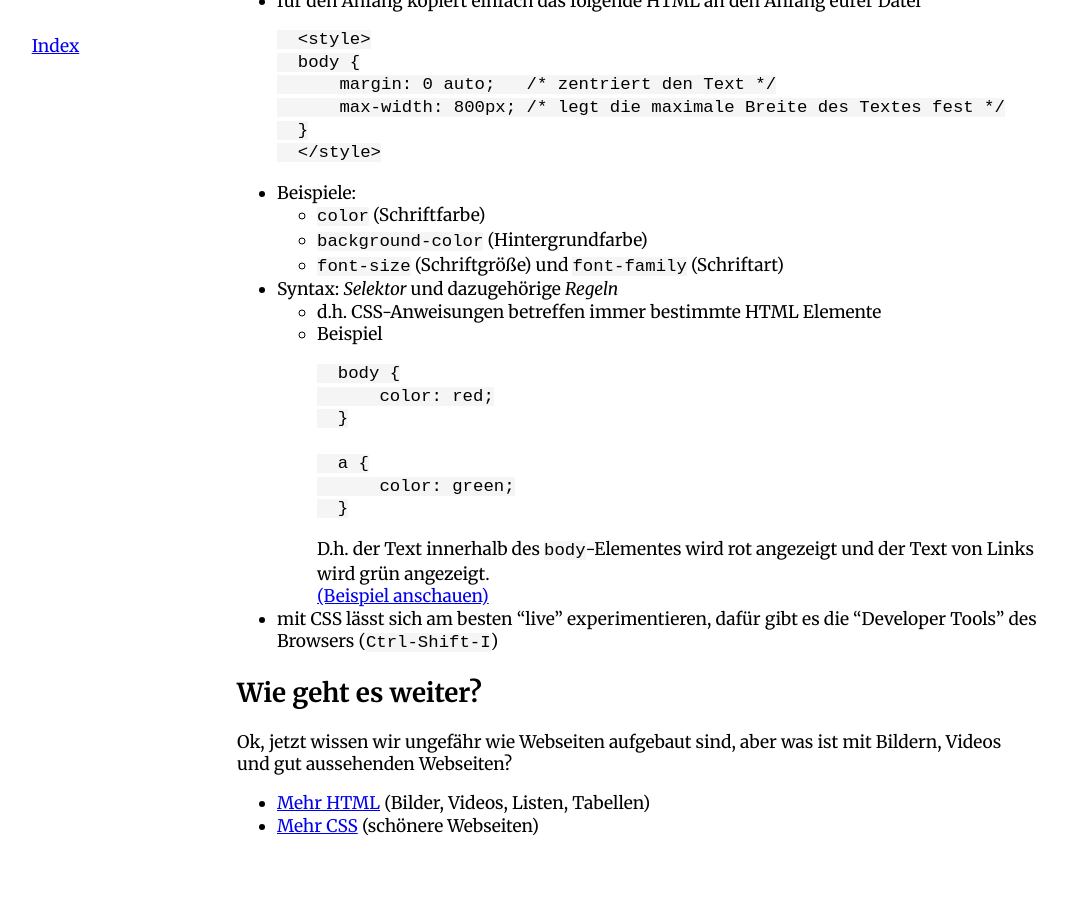
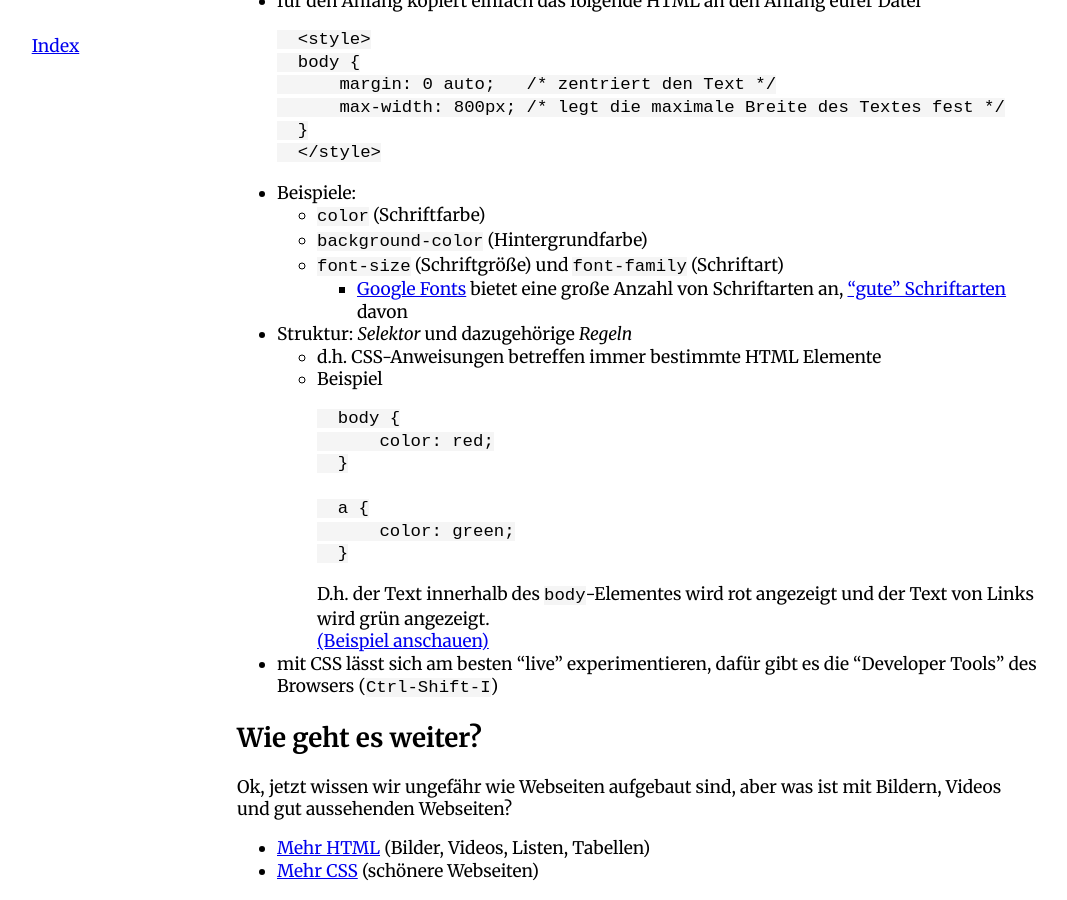
Before and after one commit to heyLu/web101, a Jekyll site: the page built from introduction.md, in a window 1280 px wide and 900 px high, scrolled down 2283 px. Shown: the whole window, without its empty margins (3-1070 px from the left). Built offline with Jekyll 4.4.1, drawn with Linux system fonts in a browser that asks for light colours; before the commit the page ends 3138 px from its top, so only the background shows below that.

Commit message:
mention google fonts and a selection of "good" fonts.

```diff
--- a/introduction.md
+++ b/introduction.md
@@ -121,7 +121,9 @@ Das sieht noch nicht besonders schön aus, dafür gibt es CSS:
     * `color` (Schriftfarbe)
     * `background-color` (Hintergrundfarbe)
     * `font-size` (Schriftgröße) und `font-family` (Schriftart)
-- Syntax: *Selektor* und dazugehörige *Regeln*
+        - [Google Fonts](http://google.com/fonts) bietet eine große Anzahl
+            von Schriftarten an, ["gute" Schriftarten][good-fonts] davon
+- Struktur: *Selektor* und dazugehörige *Regeln*
     * d.h. CSS-Anweisungen betreffen immer bestimmte HTML Elemente
     * Beispiel
 
@@ -140,6 +142,8 @@ Das sieht noch nicht besonders schön aus, dafür gibt es CSS:
 - mit CSS lässt sich am besten "live" experimentieren, dafür gibt es die
     "Developer Tools" des Browsers (`Ctrl-Shift-I`)
 
+[good-fonts]: http://www.smashingmagazine.com/2014/03/12/taking-a-second-look-at-free-fonts/
+
 ## Wie geht es weiter?
 
 Ok, jetzt wissen wir ungefähr wie Webseiten aufgebaut sind, aber was ist mit
```
